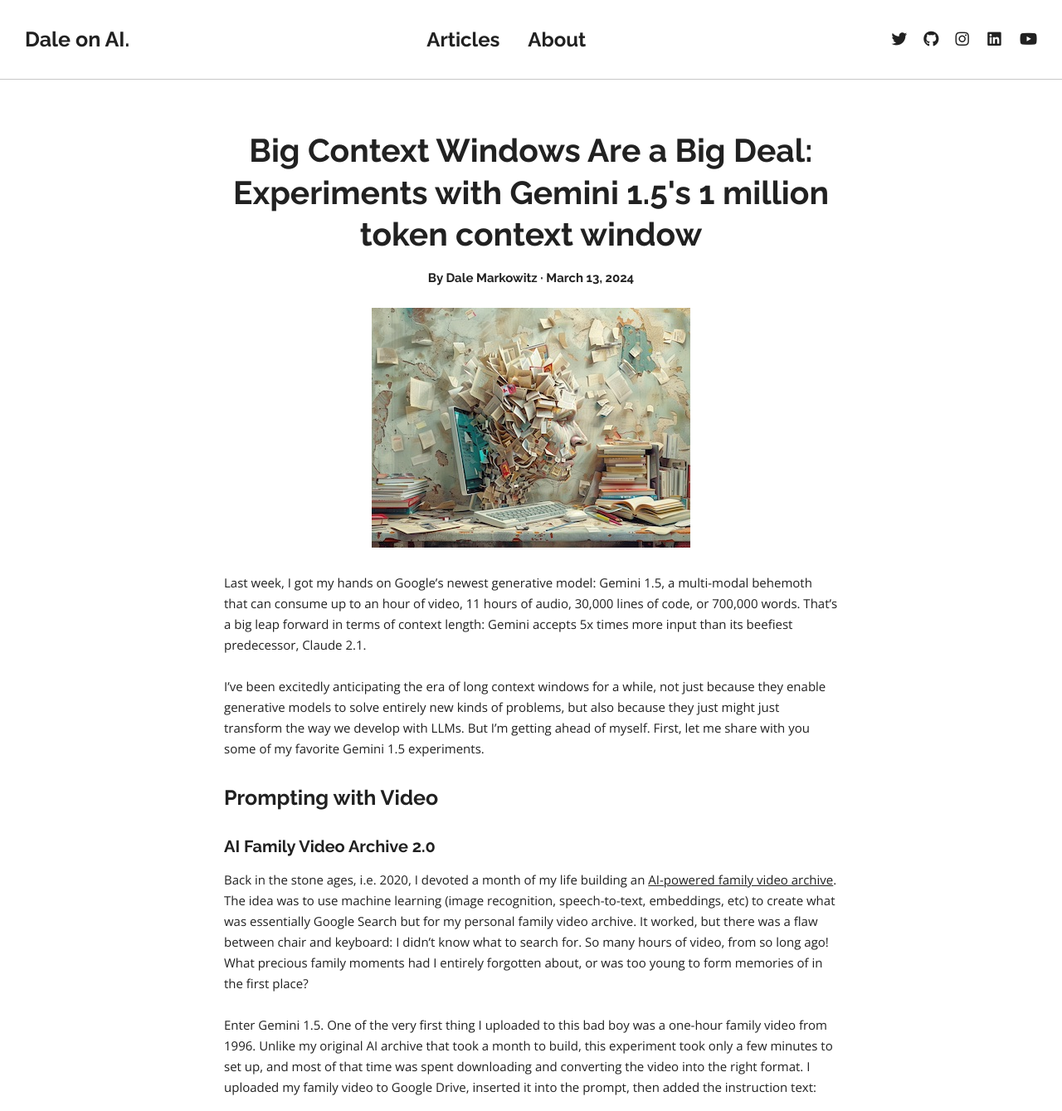
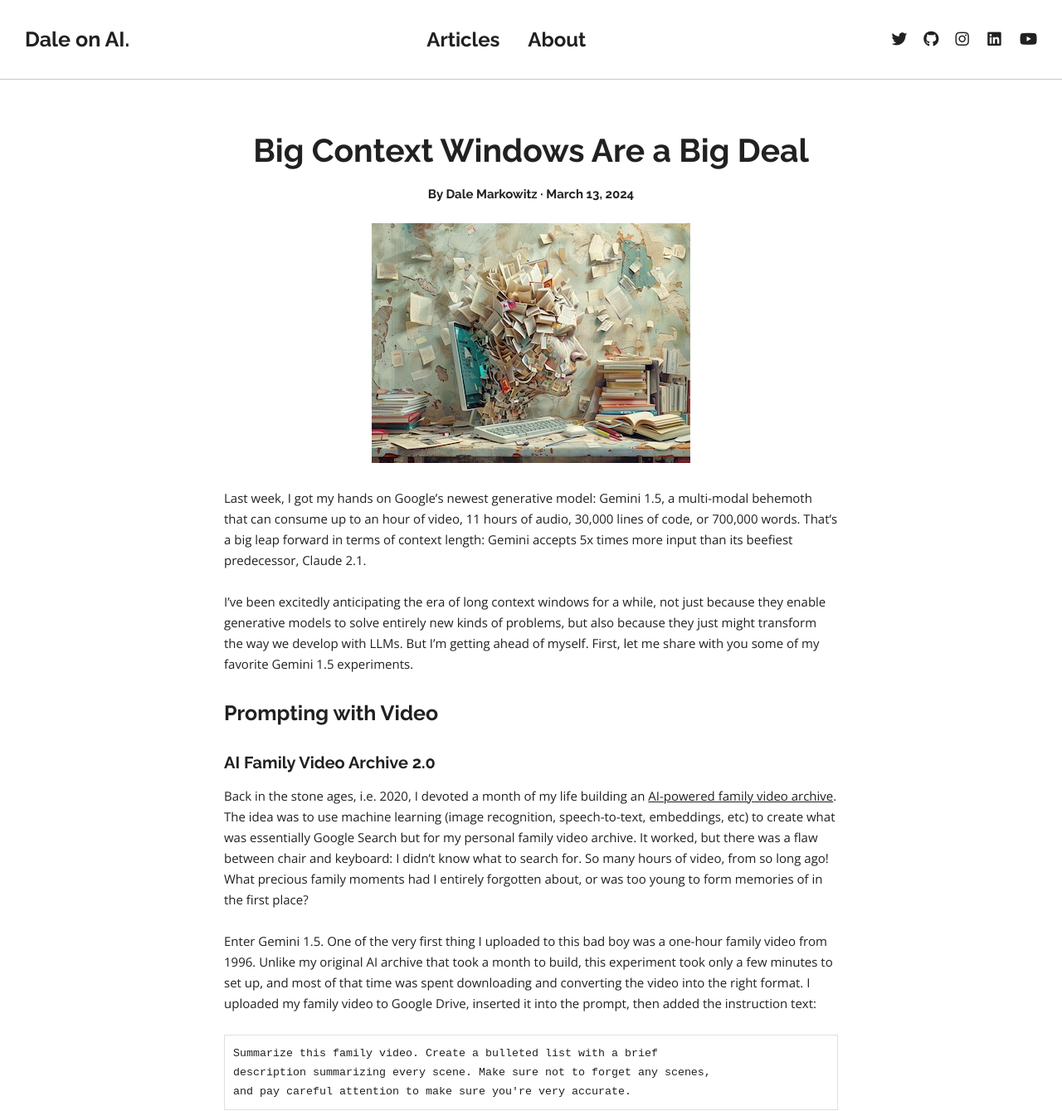
Before and after one commit to dalequark/daleonai, a Jekyll site: the page built from _posts/2024-03-13-big-context-windows.md, in a window 1280 px wide and 1400 px high, cut to the strip 0-1339 px from the top of the window. Shown: the whole strip at 83% size. Built offline with Jekyll 4.4.1, drawn with Linux system fonts in a browser that asks for light colours; some web fonts are replaced; a script that is not in the unit is left out; comment, search, counter and statistics services are not loaded; some of the changed text lies outside the part shown.

Commit message:
Update Blog “2024-03-13-big-context-windows”

```diff
--- a/_posts/2024-03-13-big-context-windows.md
+++ b/_posts/2024-03-13-big-context-windows.md
@@ -1,11 +1,10 @@
 ---
 layout: post
-title: "Big Context Windows Are a Big Deal: Experiments with Gemini 1.5's 1
-  million token context window"
+title: Big Context Windows Are a Big Deal
 date: 2024-03-13T20:54:51.292Z
 description: LLMs with huge context windows are here. What opportunities do they unlock?
 feature_image: /images/big_context_feature.jpeg
-thumbnail_image: /images/big_context_feature_thumb.jpg
+thumbnail_image: /images/big_context_thumb_2.webp
 tags:
   - ai
   - genai
@@ -13,11 +12,9 @@
   - ml
 permalink: bigcontextwindows
 ---
-
-
 Last week, I got my hands on Google's newest generative model: Gemini 1.5, a multi-modal behemoth that can consume up to an hour of video, 11 hours of audio, 30,000 lines of code, or 700,000 words. That's a big leap forward in terms of context length: Gemini accepts 5x times more input than its beefiest predecessor, Claude 2.1.
 
-I've been excitedly anticipating the era of long context windows for a while, not just because they enable generative models to solve entirely new kinds of problems, but also because they just might just transform the way we develop with LLMs. But I'm getting ahead of myself. First, let me share with you some of my favorite Gemini 1.5 experiments.
+I've been excitedly anticipating the era of long context windows for a while, not just because they enable generative models to solve entirely new kinds of problems, but also because they just might transform the way we develop with LLMs. But I'm getting ahead of myself. First, let me share with you some of my favorite Gemini 1.5 experiments.
 
 ## P﻿rompting with Video
 
@@ -190,7 +187,7 @@
 
 * A table of contents, describing each section of the Google Doc
 * A description of the task, i.e. "Your job is to write blog posts in the style of Dale Markowitz," along with the potential title of said post.
-* A ramble-y, stream-of-consciousness summary of the blog post I recorded on my phone while on a long walk, transcribed with Speech-to-Text. (Side bar, this is another one of my favorite LLM use cases: going on long walks, blabbing into my phone's recorder, than using an LLM to transform the whole thing into an eloquent memo.)
+* A ramble-y, stream-of-consciousness summary of the blog post I recorded on my phone while on a long walk. (Side bar, this is another one of my favorite LLM use cases: going on long walks, blabbing into my phone's recorder, than using an LLM to transform the whole thing into an eloquent memo.)
 * Some sample posts from my blog [daleonai.com](http://daleonai.com/), with an instruction to read them for *style*
 * Reference resources, including the DeepMind research paper, Google's launch blog post, and some use cases culled from Twitter/X
 
```
Also changed, not shown: 1 other file.
